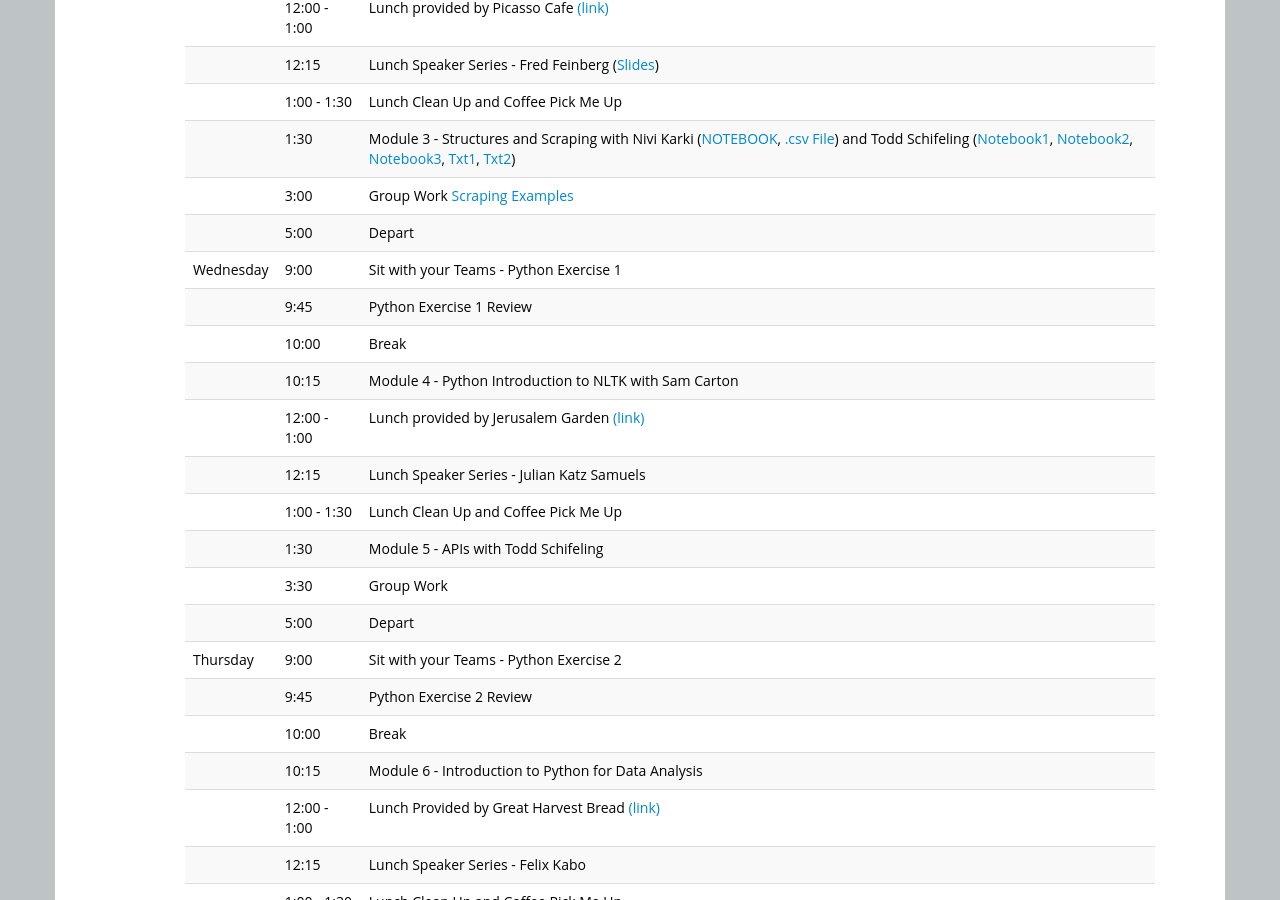
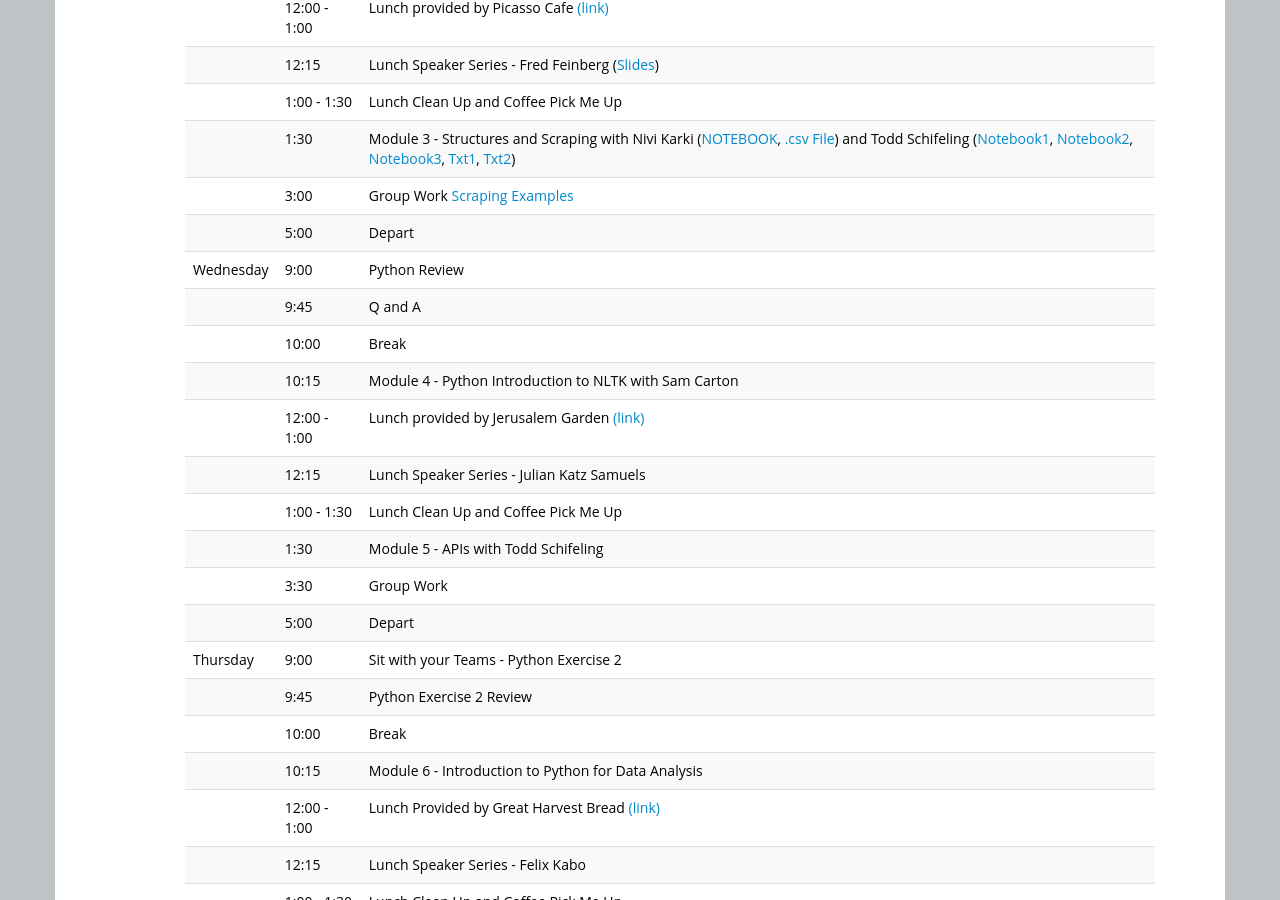
Before and after one commit to ICOSBigDataCamp/2018-summer-camp, a Jekyll site: the page built from index.html, in a window 1280 px wide and 900 px high, scrolled down 1528 px. Built offline with Jekyll 4.4.1, drawn with Linux system fonts in a browser that asks for light colours.

Commit message:
Update index.html
wednesday updates

```diff
--- a/index.html
+++ b/index.html
@@ -157,8 +157,8 @@ Organizing committee: Jerry Davis, H. V. Jagadish, Cliff Lampe, and Brian Noble
   <tr> <td></td>       <td>3:00</td>   <td>Group Work <a href="slides/Scraping_examples.ipynb">Scraping Examples</a></td> </tr>
   <tr> <td></td>       <td>5:00</td>   <td>Depart</td> </tr>
 
-  <tr> <td>Wednesday</td><td>9:00</td>    <td>Sit with your Teams - Python Exercise 1 </td> </tr>
-  <tr> <td></td>       <td>9:45</td>    <td>Python Exercise 1 Review</td> </tr>
+  <tr> <td>Wednesday</td><td>9:00</td>    <td>Python Review</td> </tr>
+  <tr> <td></td>       <td>9:45</td>    <td>Q and A</td> </tr>
   <tr> <td></td>       <td>10:00</td>   <td>Break</td> </tr>
   <tr> <td></td>       <td>10:15</td>   <td>Module 4 - Python Introduction to NLTK with Sam Carton</td></tr>
 
```
